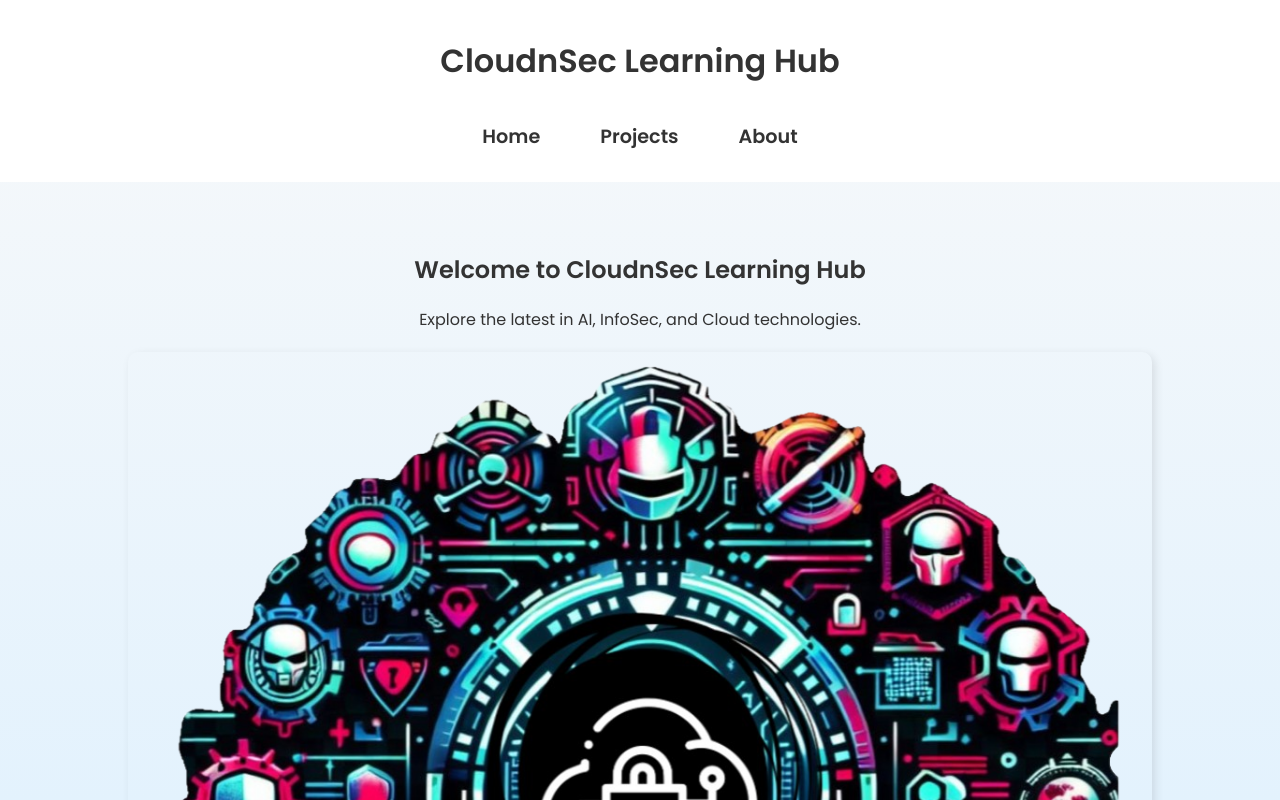
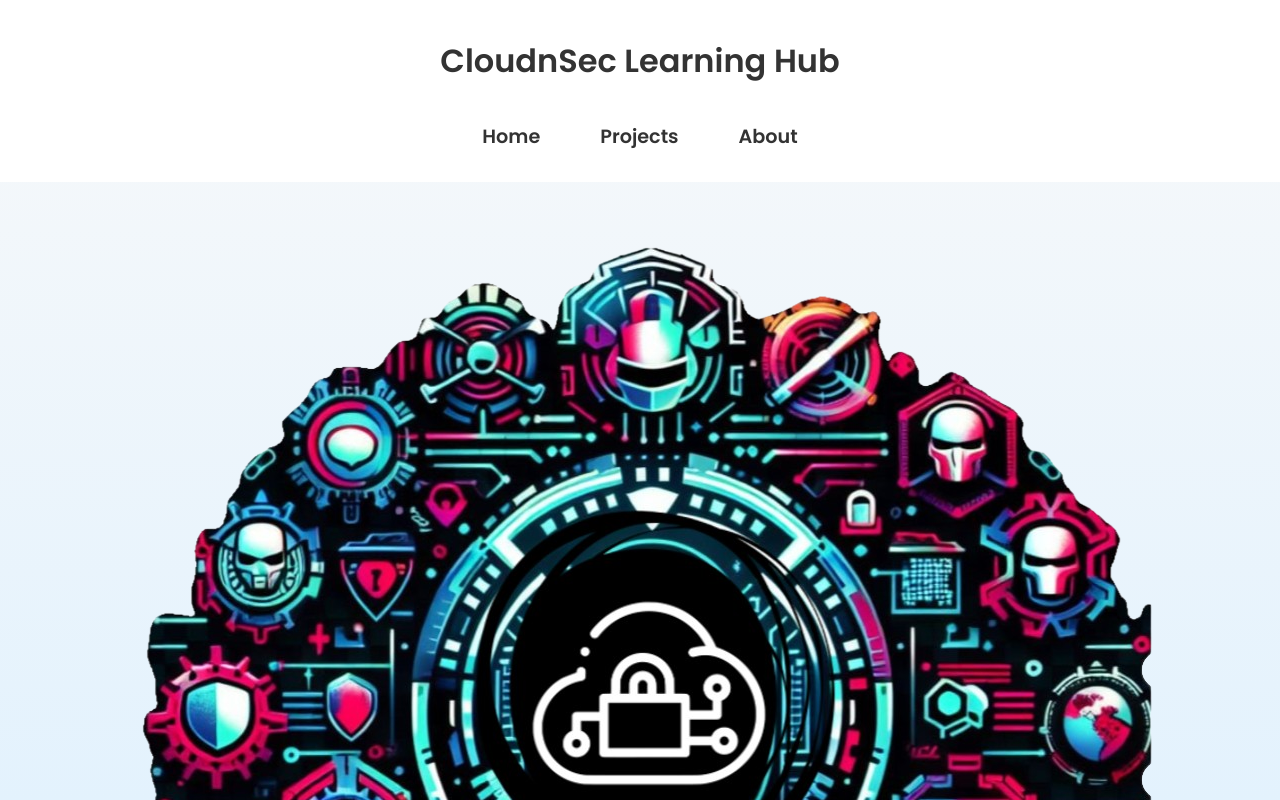
Before and after one commit to amcamillo/thinkinfosec-hub, a plain HTML site: page index.html in a window 1280 px wide. Shown: the top 800 px of the page. Drawn offline with Linux system fonts and the light colour scheme.

Commit message:
Update index.html

```diff
--- a/index.html
+++ b/index.html
@@ -22,11 +22,13 @@
     <main>
         <section id="home-page" class="page active">
             <div id="home-content">
+                <img src="learning-hub-logo.png" alt="CloudnSec Logo" class="home-logo">
                 <h2>Welcome to CloudnSec Learning Hub</h2>
                 <p>Explore the latest in AI, InfoSec, and Cloud technologies.</p>
-                <img src="learning-hub-logo.png" alt="Home Image" class="home-image">
+                <img src="home-image.jpg" alt="Home Image" class="home-image">
             </div>
         </section>
+
 
         <section id="projects-page" class="page">
             <h2>My Projects</h2>
```
